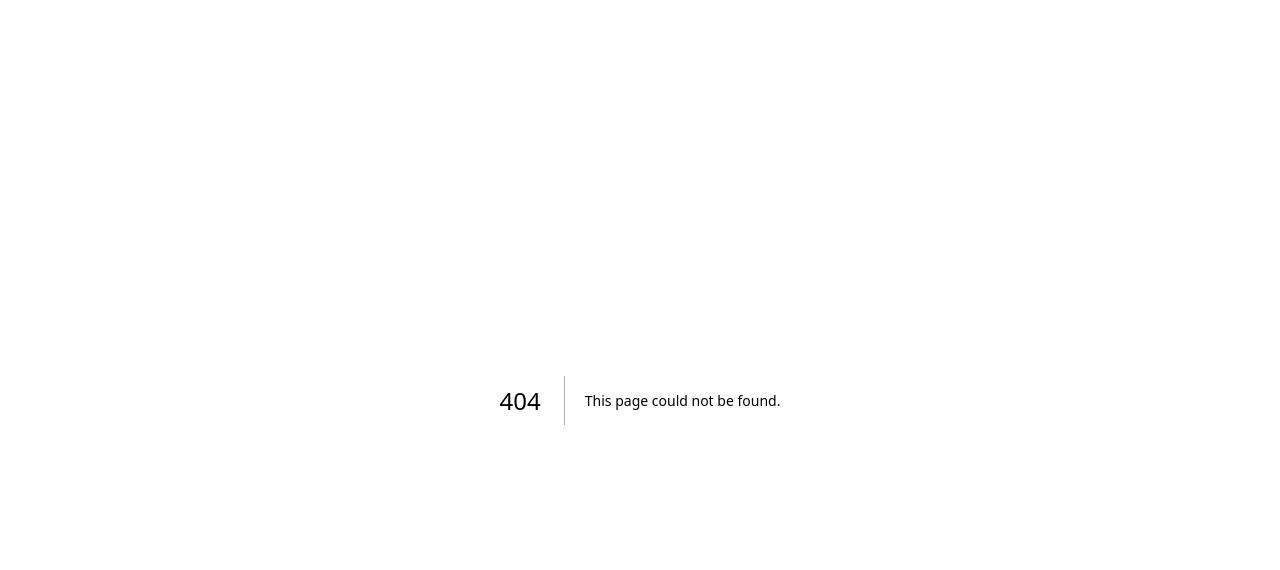
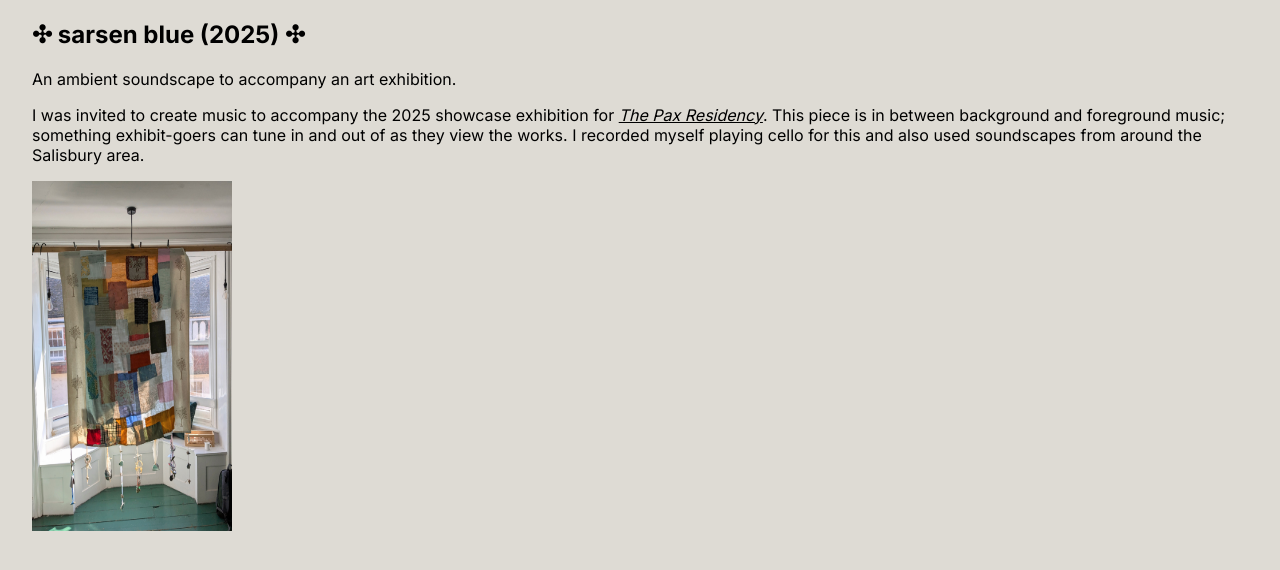
Before and after one commit to karinhawk/karin-music, a Next.js app: page /sarsen-blue in a window 1280 px wide. Before the commit this address had no page. Shown: the top 570 px of the page. Built offline with nearby package versions, Linux system fonts and the light colour scheme.

Commit message:
sarsenblue info

```diff
--- a/src/app/music/page.jsx
+++ b/src/app/music/page.jsx
@@ -35,6 +35,11 @@ export default function Music() {
             Double Bass, Flute (+Piccolo), Clarinet (+Bass Clarinet), Trombone,
             Percussion, Harp | 7'30"
           </p>
+
+          <h4>Electronic</h4>
+          <p>
+          <Link href="/sarsen-blue">sarsen blue</Link> | 2025 | ambient soundscape for an art exhibition | 15'00"
+          </p>
         </div>
       </div>
       <Image
--- /dev/null
+++ b/src/app/sarsen-blue/page.jsx
@@ -0,0 +1,32 @@
+import styles from "./index.module.css";
+import pic from "../../../public/images/pax_tapestry.jpg";
+import Image from "next/image";
+
+export default function SarsenBlue() {
+  return (
+    <section className={styles.main}>
+      <div className={styles.content}>
+        <h1 className={styles.pageTitle}>✣ sarsen blue (2025) ✣</h1>
+        <div className={styles.musicpage}>
+          <div className={styles.text}>
+            <p
+              className={styles.description}
+            >{`An ambient soundscape to accompany an art exhibition.`}</p>
+            <p
+              className={styles.description}
+            >I was invited to create music to accompany the 2025 showcase exhibition for <a target="_blank" href="https://www.instagram.com/thepaxresidency?igsh=Z3B2d2lhbjU3Z2Fk">The Pax Residency</a>.
+            This piece is in between background and foreground music; something exhibit-goers can tune in and out of as they
+            view the works. I recorded myself playing cello for this and also used soundscapes from around the Salisbury area.</p>
+            <Image
+                className={styles.pic}
+                alt="tapestry"
+                src={pic}
+                width={200}
+                height={350}
+            />
+          </div>
+        </div>
+      </div>
+    </section>
+  );
+}
```
Also changed, not shown: public/images/pax_tapestry.jpg (added), src/app/sarsen-blue/index.module.css (added).
